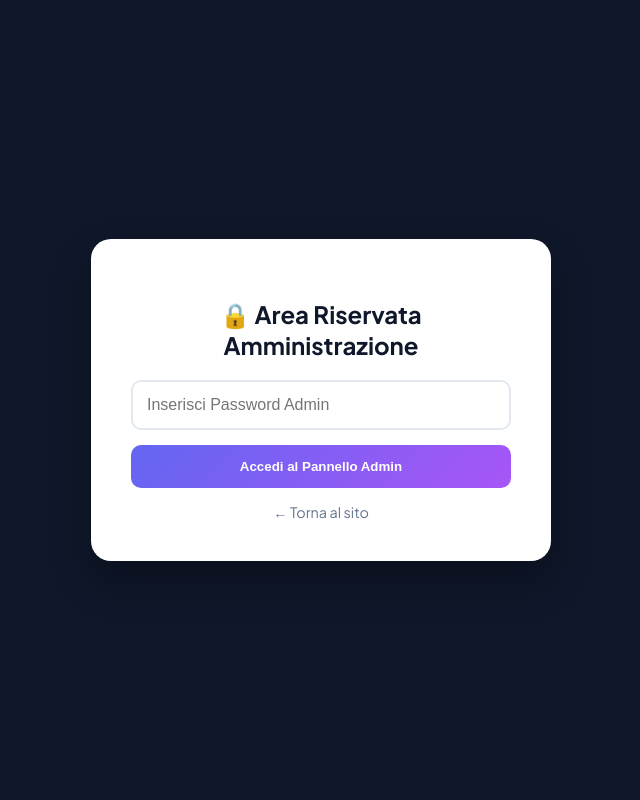
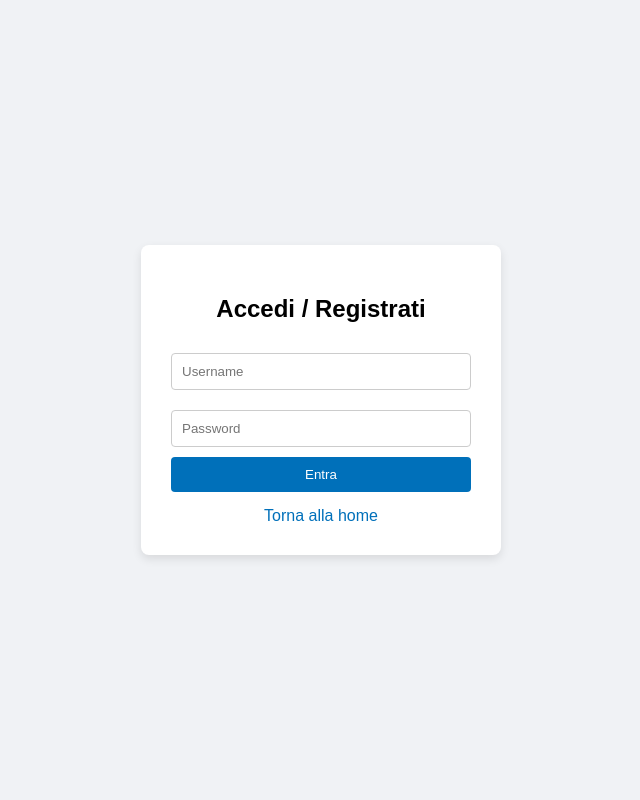
Before and after one commit to tortolimarco/MyClothes, a Flask app: page /login in a window 1280 px wide. Shown: the whole page, without its empty margins (319-959 px from the left). Run offline with Flask 3, Linux system fonts and the light colour scheme; some libraries are stand-ins or nearby versions.

Commit message:
Update login.html

```diff
--- a/templates/login.html
+++ b/templates/login.html
@@ -2,30 +2,29 @@
 <html lang="it">
 <head>
     <meta charset="UTF-8">
-    <title>Login Admin - MyClothes</title>
-    <link href="https://fonts.googleapis.com/css2?family=Plus+Jakarta+Sans:wght@300;400;600;700&display=swap" rel="stylesheet">
+    <title>Login - MyClothes</title>
     <style>
-        body { font-family: 'Plus Jakarta Sans', sans-serif; background: #0f172a; display: flex; justify-content: center; align-items: center; height: 100vh; margin: 0; }
-        .login-box { background: white; padding: 40px; border-radius: 20px; width: 100%; max-width: 380px; box-shadow: 0 20px 40px rgba(0,0,0,0.3); text-align: center; }
-        h2 { margin-bottom: 20px; color: #0f172a; font-weight: 700; }
-        input { width: 100%; padding: 14px; border: 2px solid #e2e8f0; border-radius: 10px; margin-bottom: 15px; font-size: 1rem; box-sizing: border-box; outline: none; }
-        input:focus { border-color: #6366f1; }
-        .btn { background: linear-gradient(135deg, #6366f1 0%, #a855f7 100%); color: white; border: none; padding: 14px; width: 100%; border-radius: 10px; cursor: pointer; font-weight: 600; }
-        .error { color: #ef4444; background: #fef2f2; border: 1px solid #fecaca; padding: 10px; border-radius: 8px; font-size: 0.85rem; margin-bottom: 15px; font-weight: 600; }
-        .back { display: block; margin-top: 15px; color: #64748b; text-decoration: none; font-size: 0.9rem; }
+        body { font-family: Arial, sans-serif; display: flex; justify-content: center; align-items: center; height: 100vh; background: #f0f2f5; margin: 0; }
+        .card { background: white; padding: 30px; border-radius: 8px; box-shadow: 0 4px 10px rgba(0,0,0,0.1); width: 300px; }
+        input { width: 100%; padding: 10px; margin: 10px 0; border: 1px solid #ccc; border-radius: 4px; box-sizing: border-box; }
+        button { width: 100%; background: #0070ba; color: white; border: none; padding: 10px; border-radius: 4px; cursor: pointer; }
+        button:hover { background: #005ea6; }
+        .error { color: red; font-size: 14px; text-align: center; }
+        a { display: block; text-align: center; margin-top: 15px; color: #0070ba; text-decoration: none; }
     </style>
 </head>
 <body>
-    <div class="login-box">
-        <h2>🔒 Area Riservata Amministrazione</h2>
+    <div class="card">
+        <h2 style="text-align: center;">Accedi / Registrati</h2>
         {% if errore %}
-            <p class="error">⚠️ Password errata!</p>
+            <p class="error">{{ errore }}</p>
         {% endif %}
         <form method="POST">
-            <input type="password" name="password" placeholder="Inserisci Password Admin" required>
-            <button type="submit" class="btn">Accedi al Pannello Admin</button>
+            <input type="text" name="username" placeholder="Username" required>
+            <input type="password" name="password" placeholder="Password" required>
+            <button type="submit">Entra</button>
         </form>
-        <a href="/" class="back">← Torna al sito</a>
+        <a href="/">Torna alla home</a>
     </div>
 </body>
 </html>
```
